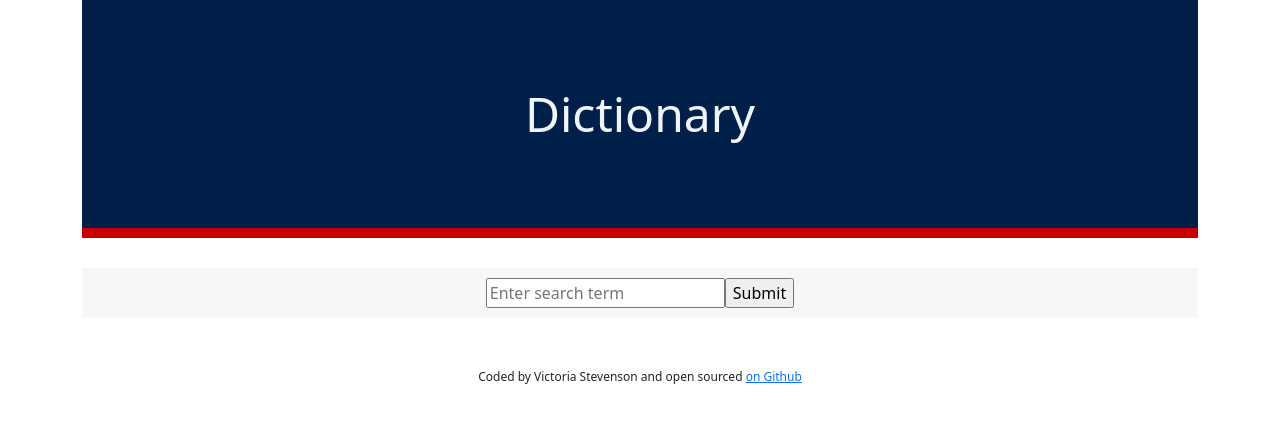
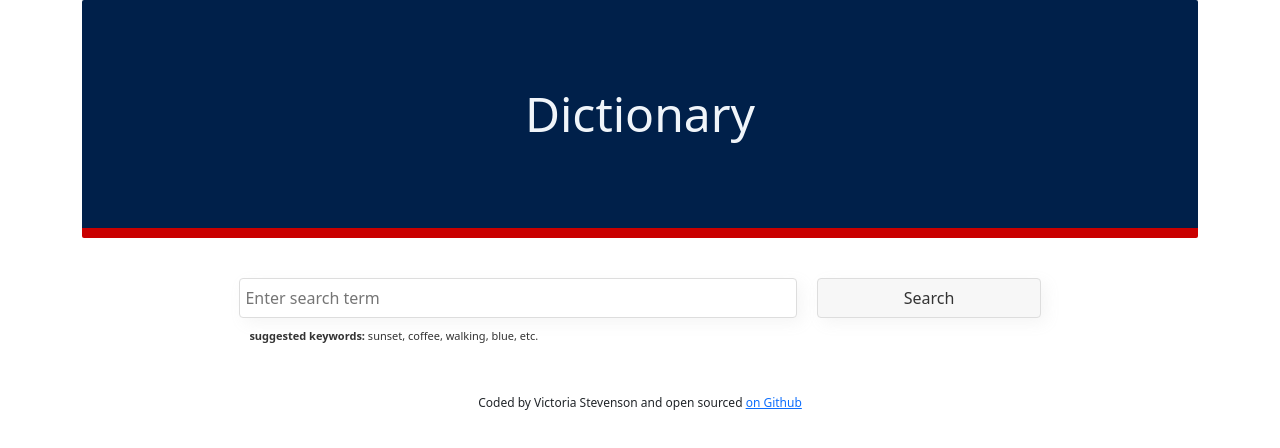
Before and after one commit to victoria-stevenson/react-dictionary, a React (Create React App) app: page / in a window 1280 px wide. Shown: the top 448 px of the page. Built offline with nearby package versions, Linux system fonts and the light colour scheme.

Commit message:
added more css

```diff
--- a/src/App.css
+++ b/src/App.css
@@ -2,11 +2,7 @@ header {
   background: #00204a;
   padding: 35px;
   border-bottom: 10px solid rgb(201, 0, 0);
-}
-
-section {
-  padding: 10px;
-  background-color: #f7f7f7;
+  border-radius: 2px;
 }
 
 h1 {
--- a/src/Dictionary.css
+++ b/src/Dictionary.css
@@ -15,8 +15,40 @@ h2 {
 .Dictionary section {
   padding: 10px;
   background-color: #f7f7f7;
+
+  border-radius: 4px;
+  box-shadow: 0 0 15px rgba(158, 157, 157, 0.4);
+  margin: 15px 0;
 }
 
 form {
   text-align: center;
 }
+
+input {
+  padding: 7px 5px;
+  margin: 10px;
+  border: 1px solid #ddd;
+  border-radius: 4px;
+  box-shadow: 5px 5px 15px rgba(158, 157, 157, 0.1);
+  color: #333;
+}
+
+.text-field {
+  width: 50%;
+}
+
+.search-button {
+  width: 20%;
+  background: #f7f7f7;
+}
+
+.hint {
+  color: #333;
+  font-size: 11px;
+  margin-left: 15%;
+  margin-bottom: 20px;
+}
+.hint strong {
+  font-weight: 600;
+}
--- a/src/Dictionary.js
+++ b/src/Dictionary.js
@@ -23,16 +23,19 @@ export default function Dictionary() {
 
   return (
     <div className="Dictionary">
-      <section>
       <form onSubmit={searchWord}>
         <input
+          className="text-field"
           type="search"
           placeholder="Enter search term"
           onChange={updateWord}
         />
-          <input type="submit" />
+        <input className="search-button" type="submit" value="Search" />
       </form>
-      </section>
+      <div className="hint">
+        <strong>suggested keywords:</strong> sunset, coffee, walking, blue, etc.
+      </div>
+
       <Results results={results} />
     </div>
   );
```
Lines whose indentation alone changed are shown as unchanged.
